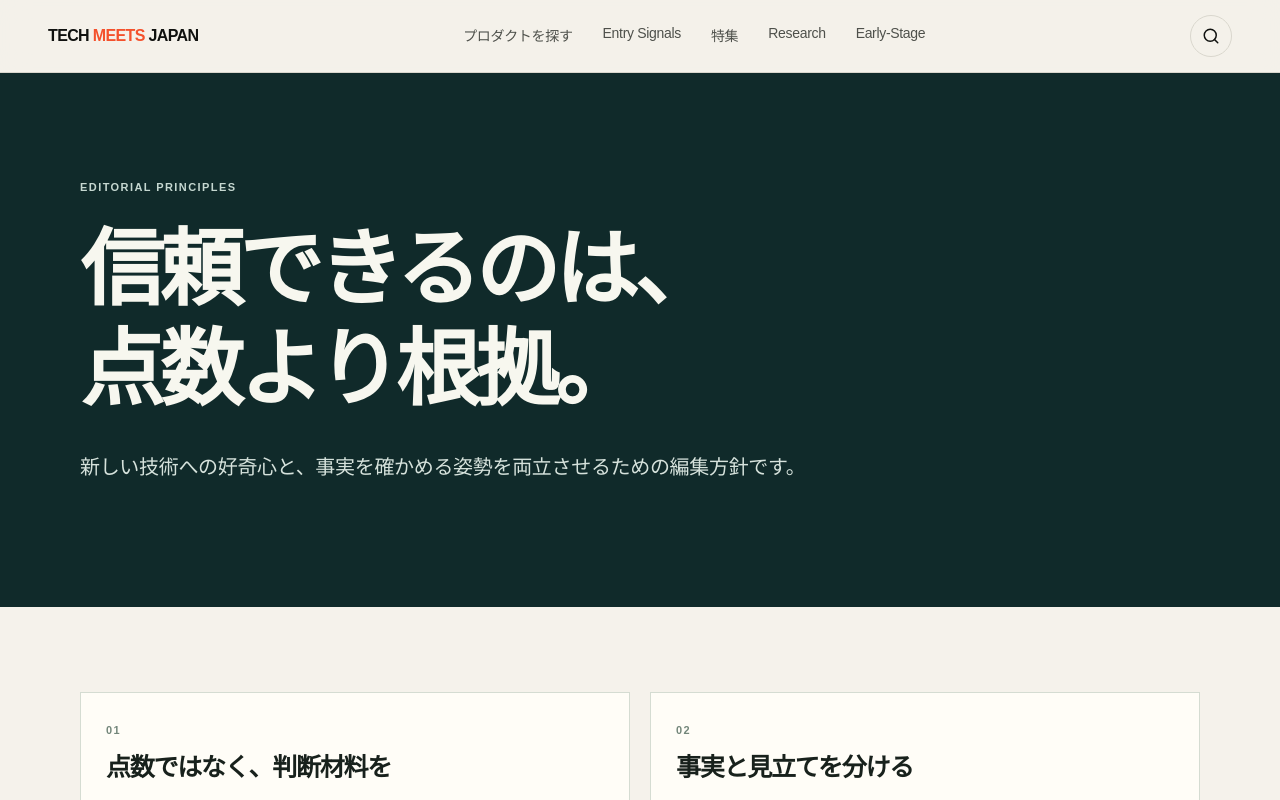
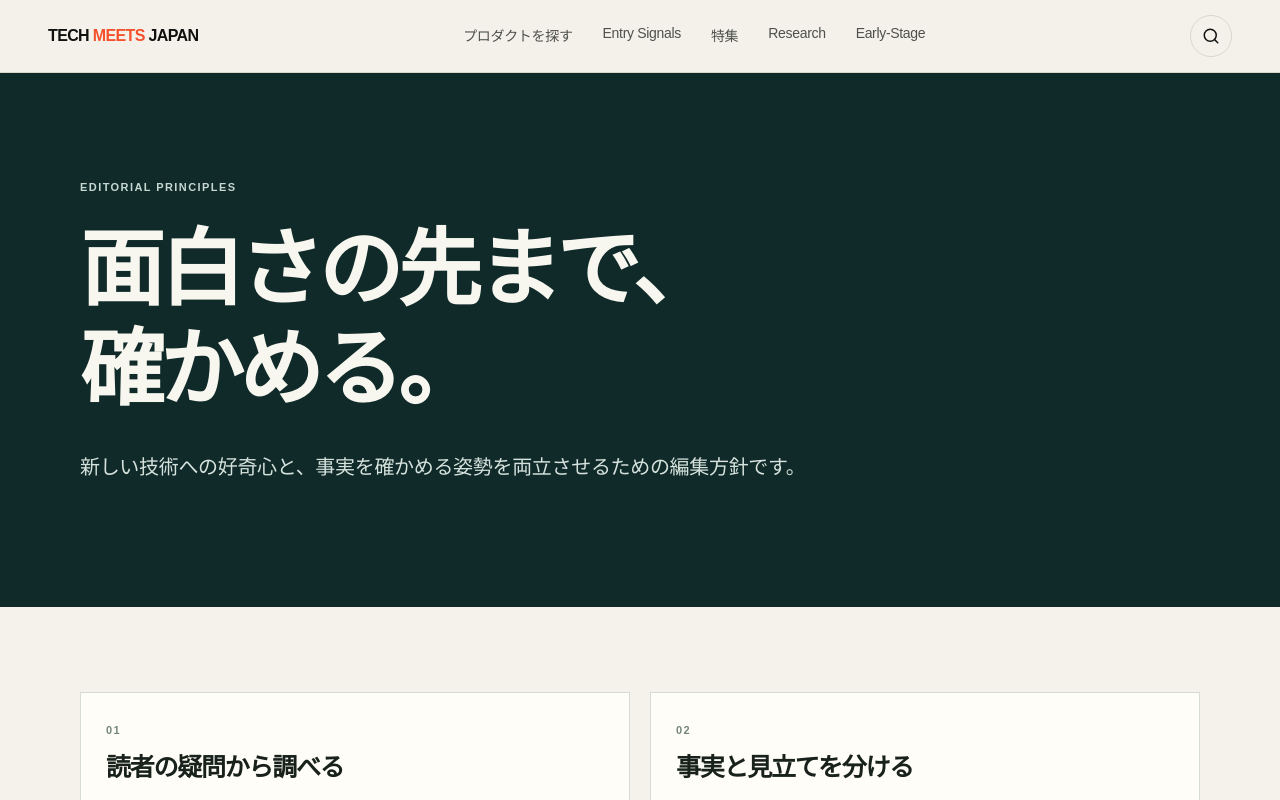
Before and after one commit to yasu-kai/tech-meets-japan, a Next.js app: page /editorial-policy in a window 1280 px wide. Shown: the top 800 px of the page. Built offline with nearby package versions, Linux system fonts and the light colour scheme.

Commit message:
Remove legacy scoring narrative from public editorial copy

```diff
--- a/app/editorial-policy/page.tsx
+++ b/app/editorial-policy/page.tsx
@@ -1,4 +1,4 @@
 import Header from "@/components/Header";import Footer from "@/components/Footer";
 export const metadata={title:"編集方針｜TECH MEETS JAPAN",description:"TECH MEETS JAPANの独立性、出典、訂正、評価の考え方。"};
-const items=[["点数ではなく、判断材料を","製品や企業を独自の数値で採点・順位付けしません。用途ごとの長所、制約、費用、導入条件を並べ、読者が判断できる形を目指します。"],["事実と見立てを分ける","公式資料、第三者による検証、編集部の推論・用途仮説は区別します。企業の発表値は独立検証済みの性能とは扱いません。"],["出典と時点を示す","価格、資金調達、製品仕様、対応言語、販売地域など変化する情報は、可能な限り一次情報と確認日を示します。未確認の項目は推測で埋めません。"],["日本で使う条件を考える","単に技術が新しいかではなく、日本での入手方法、法規制、言語、サポート、導入・乗り換えコストも確認します。"],["記事と利害関係を区別する","掲載は推奨、販売代理店契約、日本進出意思の確認を意味しません。今後、広告・提供・提携など利害関係がある場合は、記事内で識別できるよう明示します。"],["訂正を重視する","誤りや状況の変化が判明した場合は内容を見直し、重要な修正については訂正内容や更新日を示す運用を目指します。現在、専用の問い合わせ窓口は準備中です。"]];
-export default function EditorialPolicy(){return <><Header/><main className="info-page"><section className="info-hero"><div className="info-shell"><p className="info-eyebrow">EDITORIAL PRINCIPLES</p><h1>信頼できるのは、<br/>点数より根拠。</h1><p>新しい技術への好奇心と、事実を確かめる姿勢を両立させるための編集方針です。</p></div></section><div className="info-shell info-content"><div className="info-grid info-policy-grid">{items.map(([title,body],i)=><section key={title}><span className="info-eyebrow">0{i+1}</span><h2>{title}</h2><p>{body}</p></section>)}</div><p className="info-muted">制定：2026年10月22日。編集方針は運用に合わせて見直す場合があります。</p></div></main><Footer/></>}
+const items=[["読者の疑問から調べる","その製品は何に使えるのか。既存の選択肢と何が違うのか。誰が、どんな条件で導入できるのか。読者が知りたい問いを出発点に、具体的な用途と確認できた情報を届けます。"],["事実と見立てを分ける","公式資料、第三者による検証、編集部の推論・用途仮説は区別します。企業の発表値は独立検証済みの性能とは扱いません。"],["出典と時点を示す","価格、資金調達、製品仕様、対応言語、販売地域など変化する情報は、可能な限り一次情報と確認日を示します。未確認の項目は推測で埋めません。"],["日本で使う条件を考える","単に技術が新しいかではなく、日本での入手方法、法規制、言語、サポート、導入・乗り換えコストも確認します。"],["記事と利害関係を区別する","掲載は推奨、販売代理店契約、日本進出意思の確認を意味しません。今後、広告・提供・提携など利害関係がある場合は、記事内で識別できるよう明示します。"],["訂正を重視する","誤りや状況の変化が判明した場合は内容を見直し、重要な修正については訂正内容や更新日を示す運用を目指します。現在、専用の問い合わせ窓口は準備中です。"]];
+export default function EditorialPolicy(){return <><Header/><main className="info-page"><section className="info-hero"><div className="info-shell"><p className="info-eyebrow">EDITORIAL PRINCIPLES</p><h1>面白さの先まで、<br/>確かめる。</h1><p>新しい技術への好奇心と、事実を確かめる姿勢を両立させるための編集方針です。</p></div></section><div className="info-shell info-content"><div className="info-grid info-policy-grid">{items.map(([title,body],i)=><section key={title}><span className="info-eyebrow">0{i+1}</span><h2>{title}</h2><p>{body}</p></section>)}</div><p className="info-muted">制定：2026年10月22日。編集方針は運用に合わせて見直す場合があります。</p></div></main><Footer/></>}
```
